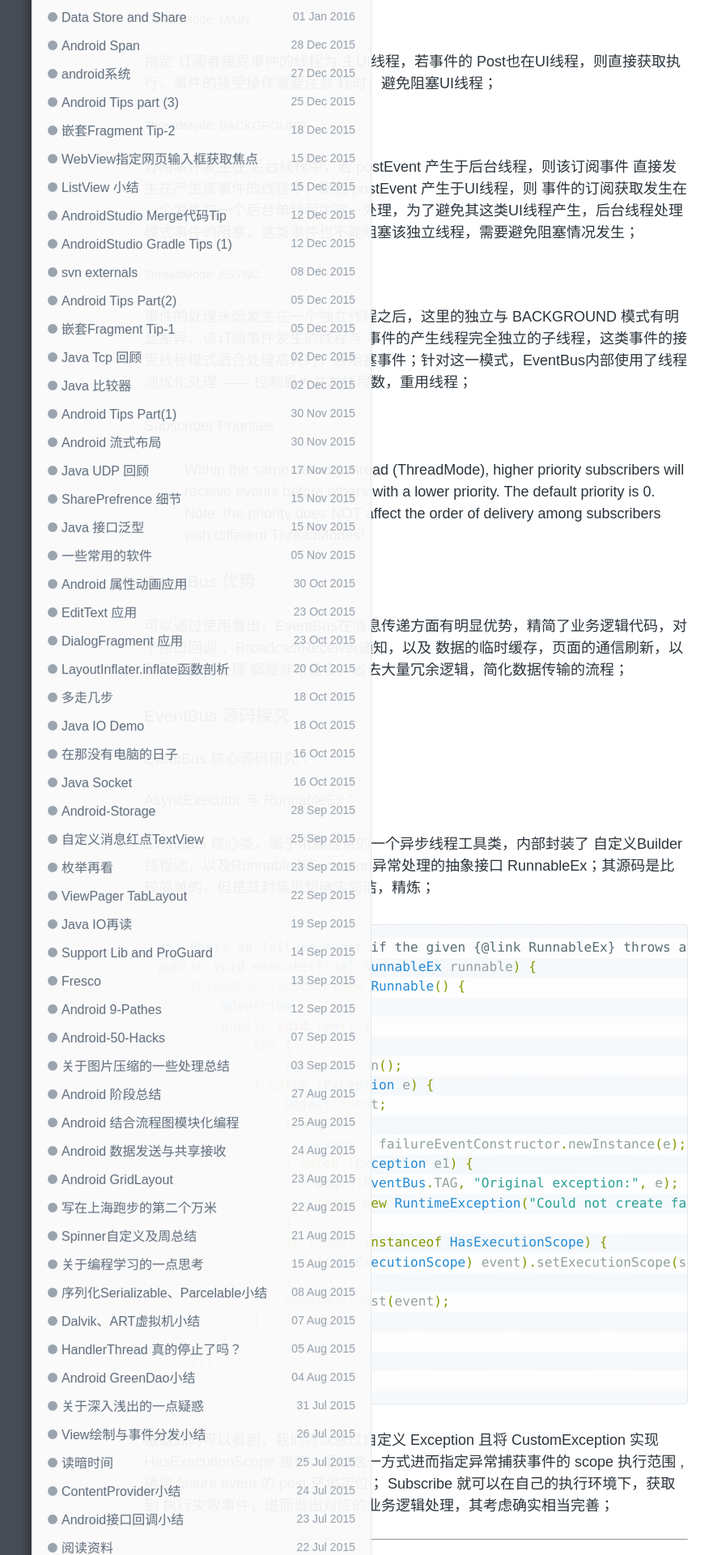
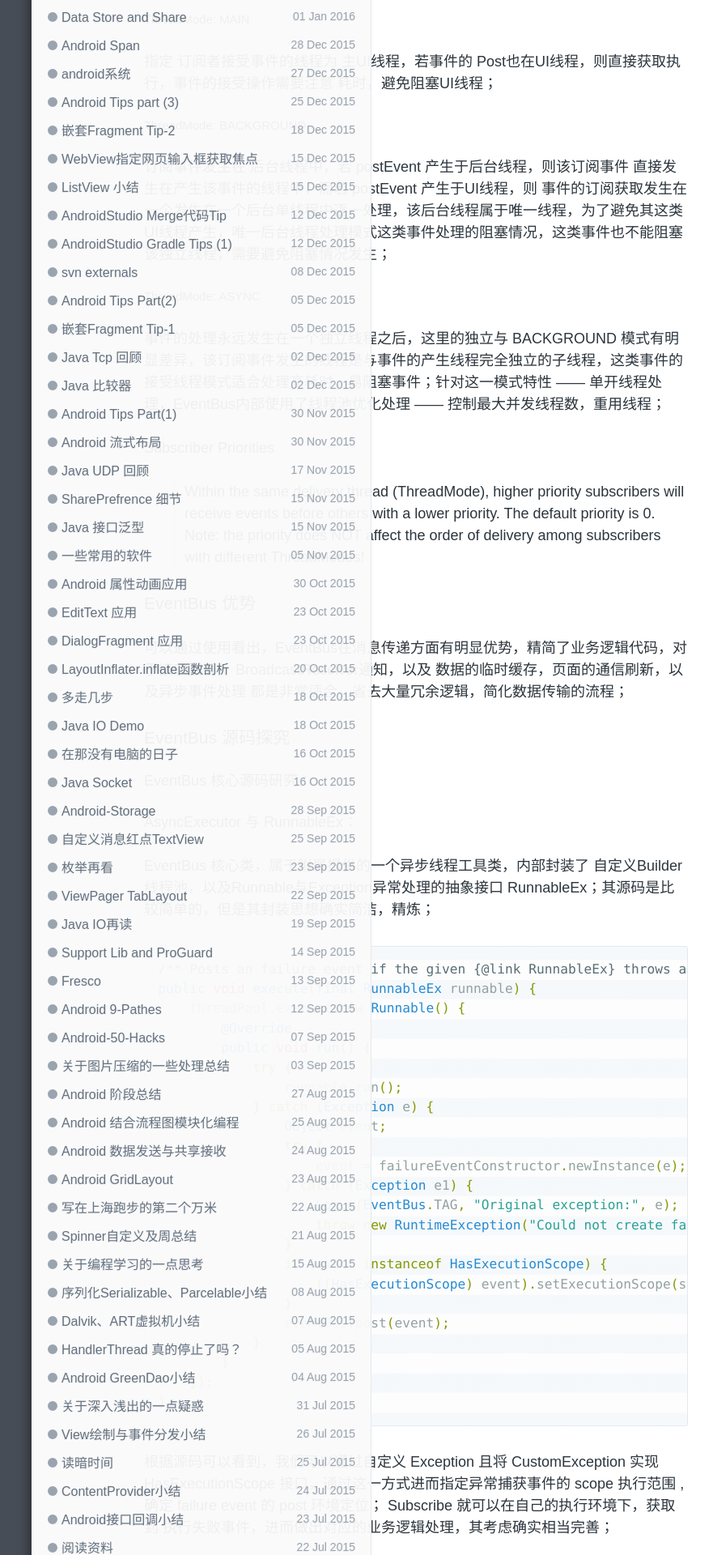
Before and after one commit to enlipan/enlipan.github.io, a Jekyll site: the page built from _posts/2016-04-06-android-event-bus.md, in a window 1280 px wide. Shown: the part 1575-3495 px from the top of the page at 81% size, without its empty margins (126-1007 px from the left). Built offline with Jekyll 4.4.1, drawn with Linux system fonts in a browser that asks for light colours; nearby versions of some CDN libraries; comment, search, counter and statistics services are not loaded.

Commit message:
post pages android eventbus

```diff
--- a/_posts/2016-04-06-android-event-bus.md
+++ b/_posts/2016-04-06-android-event-bus.md
@@ -67,11 +67,11 @@ protected void onStop() {
 
 #####  ThreadMode: BACKGROUND
 
-订阅事件发生在 后台线程中，若 postEvent 产生于后台线程，则该订阅事件 直接发生在产生该事件的线程中，而若 postEvent 产生于UI线程，则 事件的订阅获取发生在一个发生在一个后台单线程中逐一处理，为了避免其这类UI线程产生，后台线程处理模式事件的阻塞，这类事件也不能阻塞该独立线程，需要避免阻塞情况发生；
+订阅事件发生在 后台线程中，若 postEvent 产生于后台线程，则该订阅事件 直接发生在产生该事件的线程中，而若 postEvent 产生于UI线程，则 事件的订阅获取发生在一个发生在一个后台单线程中逐一处理，该后台线程属于唯一线程，为了避免其这类UI线程产生，唯一后台线程处理模式这类事件处理的阻塞情况，这类事件也不能阻塞该独立线程，需要避免阻塞情况发生；
 
 ##### ThreadMode: ASYNC
 
-事件的处理永远发生在一个独立线程之后，这里的独立与 BACKGROUND 模式有明显差异，该订阅事件发生的线程与 事件的产生线程完全独立的子线程，这类事件的接受线程模式适合处理高耗时，易阻塞事件；针对这一模式，EventBus内部使用了线程池优化处理 —— 控制最大并发线程数，重用线程；
+事件的处理永远发生在一个独立线程之后，这里的独立与 BACKGROUND 模式有明显差异，该订阅事件发生的线程是与事件的产生线程完全独立的子线程，这类事件的接受线程模式适合处理高耗时，易阻塞事件；针对这一模式特性 —— 单开线程处理，EventBus内部使用了线程池优化处理 —— 控制最大并发线程数，重用线程；
 
 
 ####  Subscriber Priorities
```
Also changed, not shown: other parts of _posts/2016-04-06-android-event-bus.md (+2 -0 lines).
